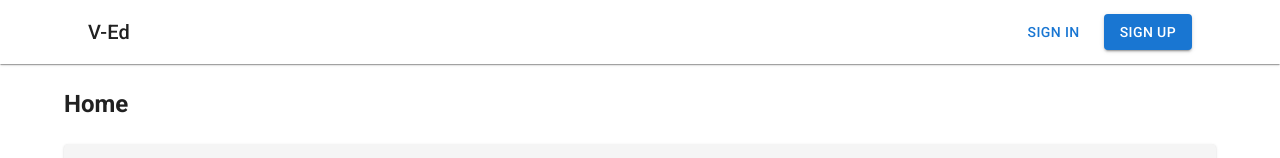
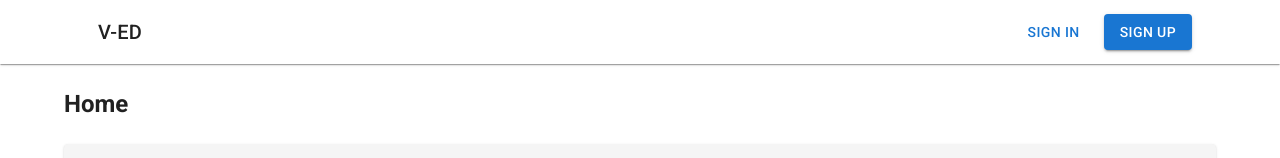
Before and after one commit to sjnp/v-ed, a React (Create React App) app in the folder frontend/: page / in a window 1280 px wide. Shown: the top 158 px of the page. Built offline with nearby package versions, Linux system fonts and the light colour scheme; no server answers.

Commit message:
Fix logo from text to button

```diff
--- a/frontend/src/components/AppBarHeader.js
+++ b/frontend/src/components/AppBarHeader.js
@@ -1,9 +1,13 @@
 import { AppBar, Container, Grid, Toolbar, Typography } from "@mui/material"
 import { useEffect, useState } from "react";
 import { useSelector } from "react-redux";
+import { Navigate } from "react-router-dom";
+import { useNavigate } from "react-router-dom";
 import useRefreshToken from "../hooks/useRefreshToken"
 import SignInSignUpModals from "./SignInSignUpModals";
 import UserMenu from "./UserMenu";
+
+import { Box, Button, Link } from "@mui/material";
 
 const AppBarHeader = () => {
 
@@ -13,6 +17,9 @@ const AppBarHeader = () => {
 
   const username = useSelector((state) => state.auth.value.username);
   const persist = useSelector((state) => state.auth.value.persist);
+
+  const navigate = useNavigate()
+  const handleClickLogoVEd = () => navigate('/')
 
   useEffect(() => {
     let isMounted = true;
@@ -46,11 +53,11 @@ const AppBarHeader = () => {
               spacing={2}
             >
               <Grid item xs={3}>
-                <Typography
-                  variant="h6"
-                >
-                  V-Ed
-                </Typography>
+                <Button varient="text" onClick={handleClickLogoVEd}>
+                  <Typography variant="h6" color="text.primary">
+                      V-Ed
+                  </Typography>
+                </Button>
               </Grid>
               {
                 !persist
```
